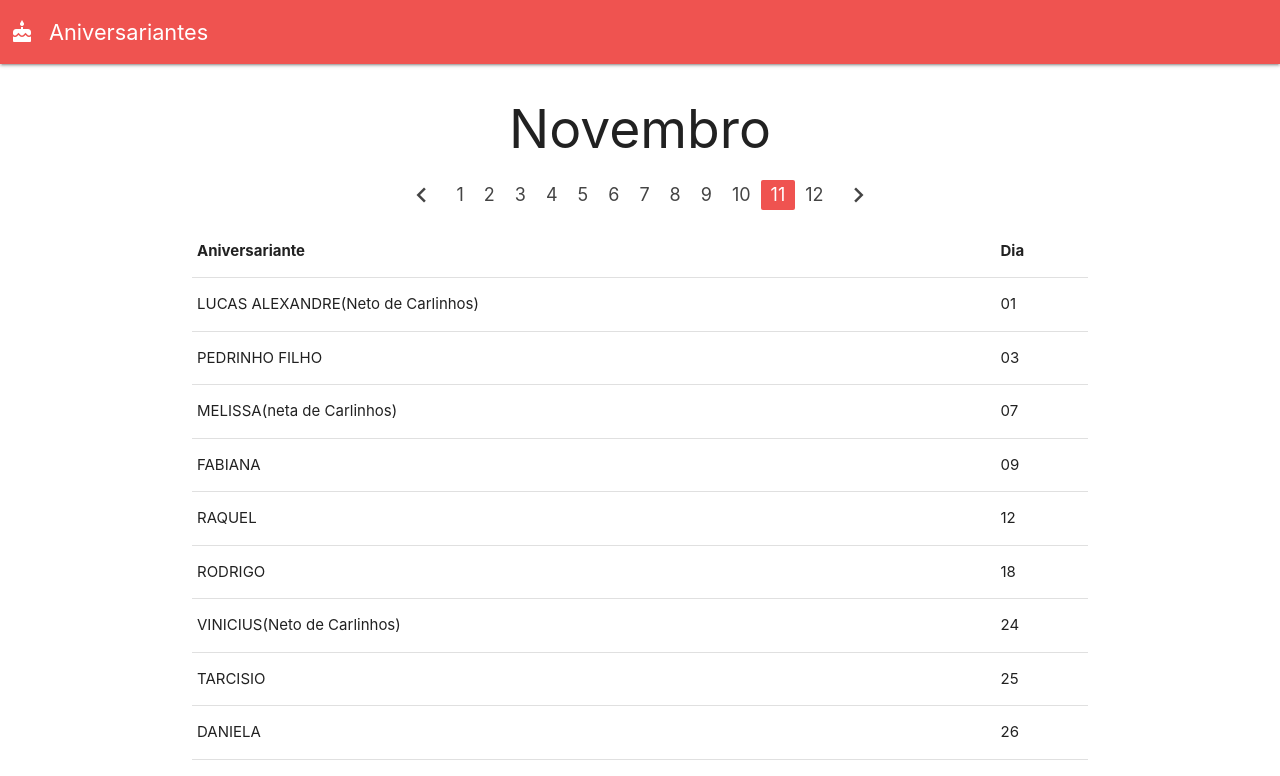
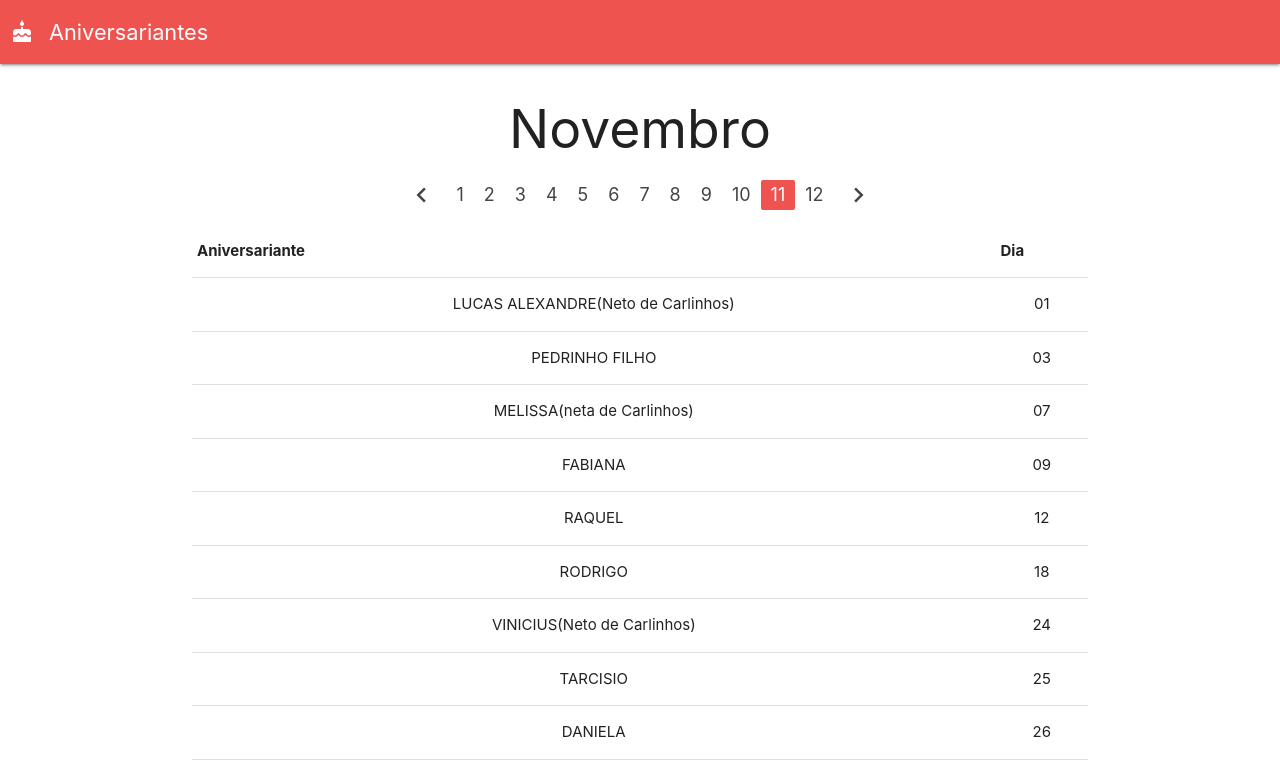
Before and after one commit to boa50/aniversariantes, a React (Create React App) app in the folder client/: page / in a window 1280 px wide. Shown: the top 776 px of the page. Built offline with nearby package versions, Linux system fonts and the light colour scheme.

Commit message:
remoção de alguns warnings

```diff
--- a/client/src/components/ListaAniversariantes.js
+++ b/client/src/components/ListaAniversariantes.js
@@ -20,11 +20,13 @@ const ListaAniversariantes = (props) => {
 
         return (
             <table className="centered hightlight">
-                <tr>
-                    <th>Aniversariante</th>
-                    <th>Dia</th>
-                </tr>
-                {linhas}
+                <tbody>
+                    <tr>
+                        <th>Aniversariante</th>
+                        <th>Dia</th>
+                    </tr>
+                    {linhas}
+                </tbody>
             </table>
         );
     }
--- a/client/src/components/Pagination.js
+++ b/client/src/components/Pagination.js
@@ -41,7 +41,7 @@ const Pagination = (props) => {
             <li className={disable() ? _disabledClass : _enabledClass}
                 onClick={run}>
                 <a href="#!">
-                    <i class="material-icons">{icon}</i>
+                    <i className="material-icons">{icon}</i>
                 </a>
             </li>
         );
@@ -78,7 +78,8 @@ const Pagination = (props) => {
     const getPagePresentation = page => {
         if (isPageVisible(page) || isBigScreen) {
             return (
-                <li className={getPageClass(page)}
+                <li key={page}
+                    className={getPageClass(page)}
                     onClick={() => changePage(page)}>
                     <a href="#!">{page}</a>
                 </li>
```
